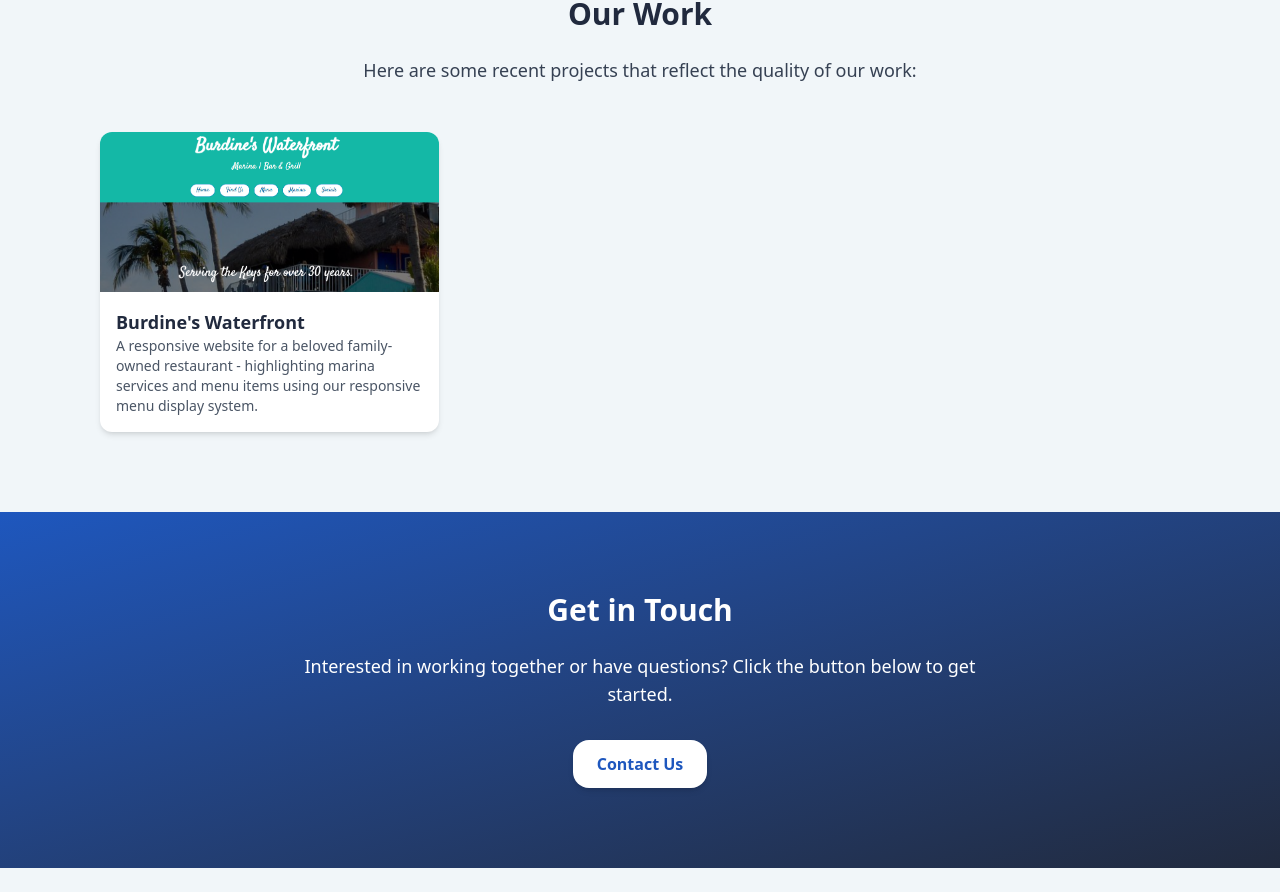
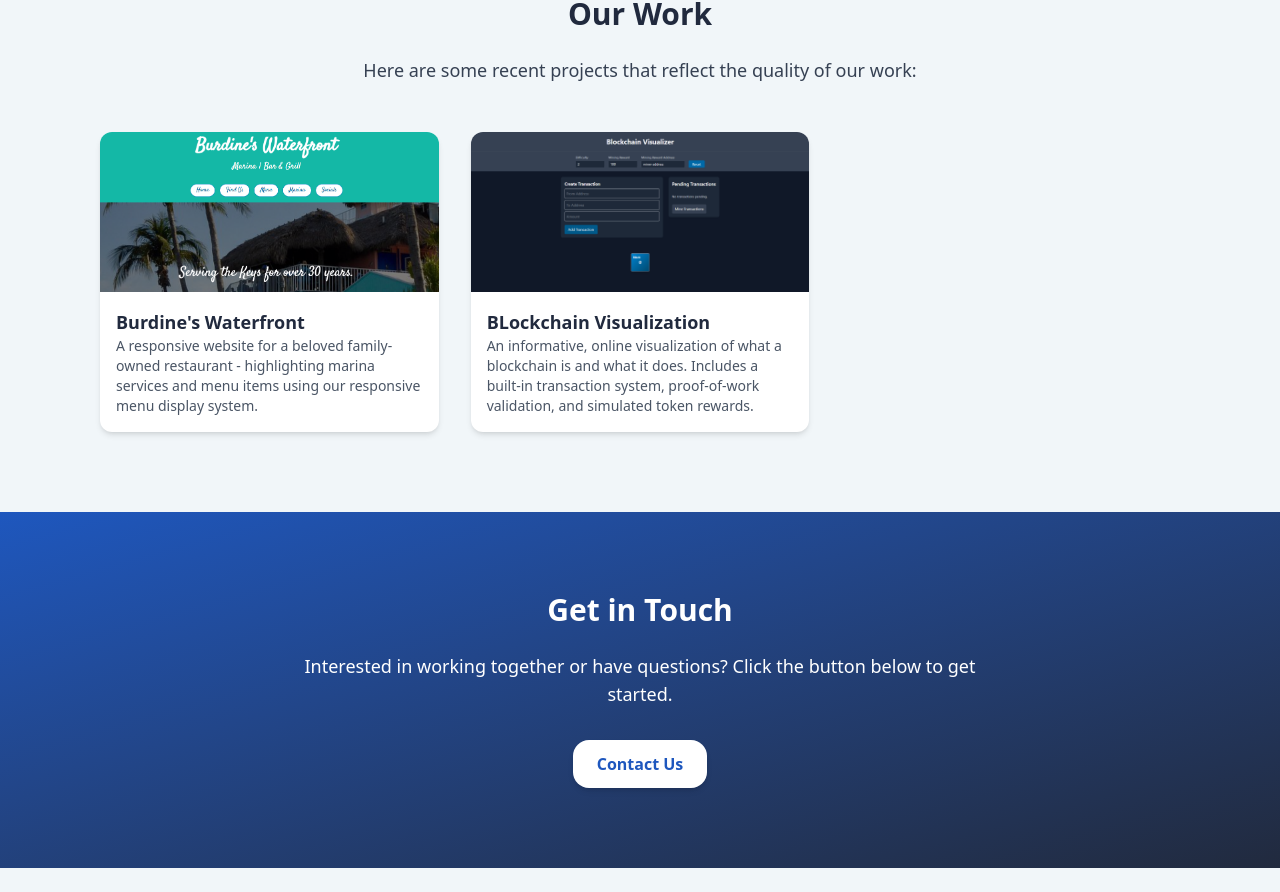
Before and after one commit to macj2005/Sequitur, a React (Vite) app: page / in a window 1280 px wide. Shown: the part 1736-2628 px from the top of the page. Built offline with nearby package versions, Linux system fonts and the light colour scheme.

Commit message:
added blockchain

```diff
--- a/src/HomePage.jsx
+++ b/src/HomePage.jsx
@@ -130,11 +130,22 @@ export default function HomePage() {
                     <div className="grid md:grid-cols-3 gap-8">
                         <a href="https://burdineswaterfront.com/">
 
-                            <div className="bg-white shadow-md rounded-xl overflow-hidden ">
+                            <div className="bg-white shadow-md rounded-xl overflow-hidden hover:scale-110 transition">
                                 <img src="/images/burdines.png" alt="Project 1" className="w-full h-40 object-cover" />
                                 <div className="p-4 text-left">
                                     <h3 className="text-lg font-semibold text-[#212a3e]">Burdine's Waterfront</h3>
                                     <p className="text-sm text-gray-600">A responsive website for a beloved family-owned restaurant - highlighting marina services and menu items using our responsive menu display system.</p>
+                                </div>
+                            </div>
+
+                        </a>
+                        <a href="https://blockchainvisual.netlify.app/">
+
+                            <div className="bg-white shadow-md rounded-xl overflow-hidden hover:scale-110 transition">
+                                <img src="/images/blockchain.png" alt="Project 2" className="w-full h-40 object-cover" />
+                                <div className="p-4 text-left">
+                                    <h3 className="text-lg font-semibold text-[#212a3e]">BLockchain Visualization</h3>
+                                    <p className="text-sm text-gray-600">An informative, online visualization of what a blockchain is and what it does. Includes a built-in transaction system, proof-of-work validation, and simulated token rewards.</p>
                                 </div>
                             </div>
 
```
Also changed, not shown: public/images/blockchain.png (added).
